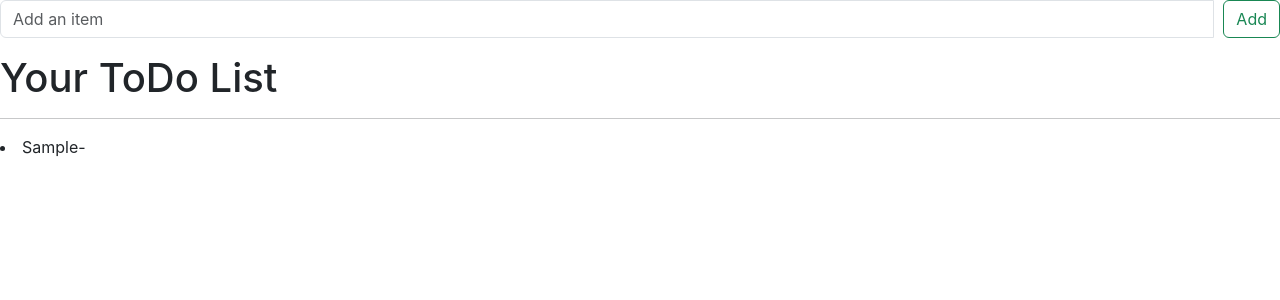
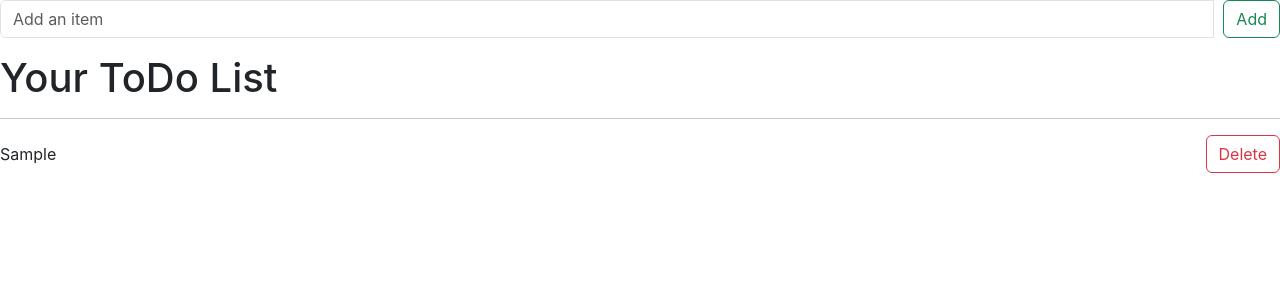
Before and after one commit to Darshan016/ToDo-List-App, a React (Create React App) app in the folder todo-list/: page / in a window 1280 px wide. Both pictures are taken after typing "Sample" into the empty fields and a click on the button "Add". Shown: the top 300 px of the page. Built offline with nearby package versions, Linux system fonts and the light colour scheme.

Commit message:
added bootstrap classes

```diff
--- a/todo-list/src/components/TodoList.js
+++ b/todo-list/src/components/TodoList.js
@@ -1,14 +1,22 @@
-import React from 'react'
+import React from 'react';
+import './../App.css'
 
 function TodoList(props) {
   return (
-    <li className='list-item'>
-        {props.item}
-        <span onClick={e=>{
-            props.deleteItem(props.index)
-        }}>-</span>
+    <li className='list-group-item d-flex justify-content-between align-items-center'>
+      <span className="todo-item">{props.item}</span>
+      <div className="btn-group">
+        <button
+          className="btn btn-outline-danger"
+          onClick={() => {
+            props.deleteItem(props.index);
+          }}
+        >
+          Delete
+        </button>
+      </div>
     </li>
-  )
+  );
 }
 
-export default TodoList
+export default TodoList;
```
